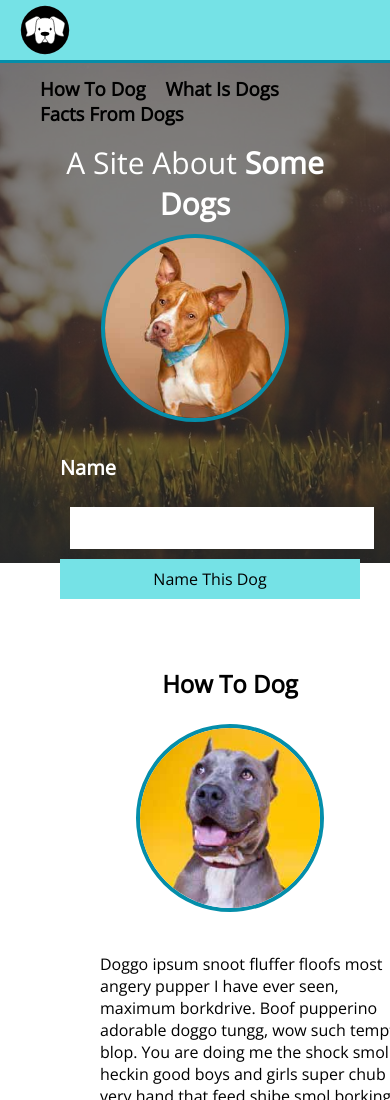
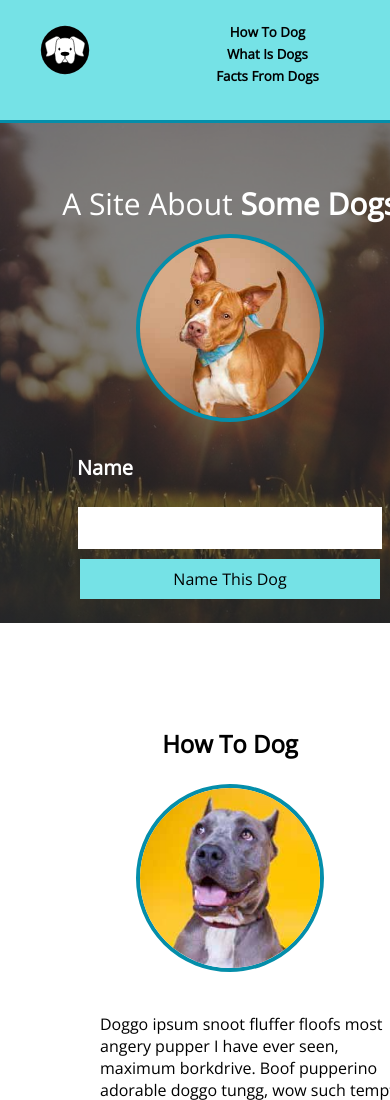
Before and after one commit to cgeglio/dog-party, a plain HTML site: page index.html in a window 390 px wide. Shown: the top 1100 px of the page. Drawn offline with nearby package versions, Linux system fonts and the light colour scheme.

Commit message:
Adjust for media queries

```diff
--- a/index.html
+++ b/index.html
@@ -3,6 +3,7 @@
   <head>
      <link rel="stylesheet" type="text/css" href="styles.css">
      <link href="https://fonts.googleapis.com/css?family=Open+Sans" rel="stylesheet">
+     <meta name="viewport" content="width=device-width,initial-scale=1">
   </head>
   <body>
     <nav>
--- a/styles.css
+++ b/styles.css
@@ -164,13 +164,53 @@ span {
   width: 300px;
 }
 
-/* @media only screen and (max-width: 600px) {
-  article {
+
+@media only screen and (max-width: 1050px) {
+  body{
+    text-align: center;
+    box-sizing: content-box;
+    display: inline-block;
     width: auto;
-    display: block;
+    margin: auto;
+    /* height: 100%;
+    margin: auto;
+    padding: auto; */
   }
-  .column1 {
+
+  nav{
+    height: 80px;
+    padding: 20px;
     width: auto;
   }
+
+  .hero{
+    padding: auto;
+  }
+
+  nav a{
+    font-size: 10pt;
+    /* display: block; */
+  }
+  /* .column1 .column2 .column3 {
+    display: block;
+  } */
+
+  ul{
+    /* clear: right; */
+    display: block;
+    text-align: center;
+    float: none;
+    margin: 0;
+  }
+
+  li{
+    font-size: 12pt;
+    margin: 0px;
+    float: none;
+
+    /* clear: right;
+    display: block; */
+
+  }
 }
-} */
+}
```
